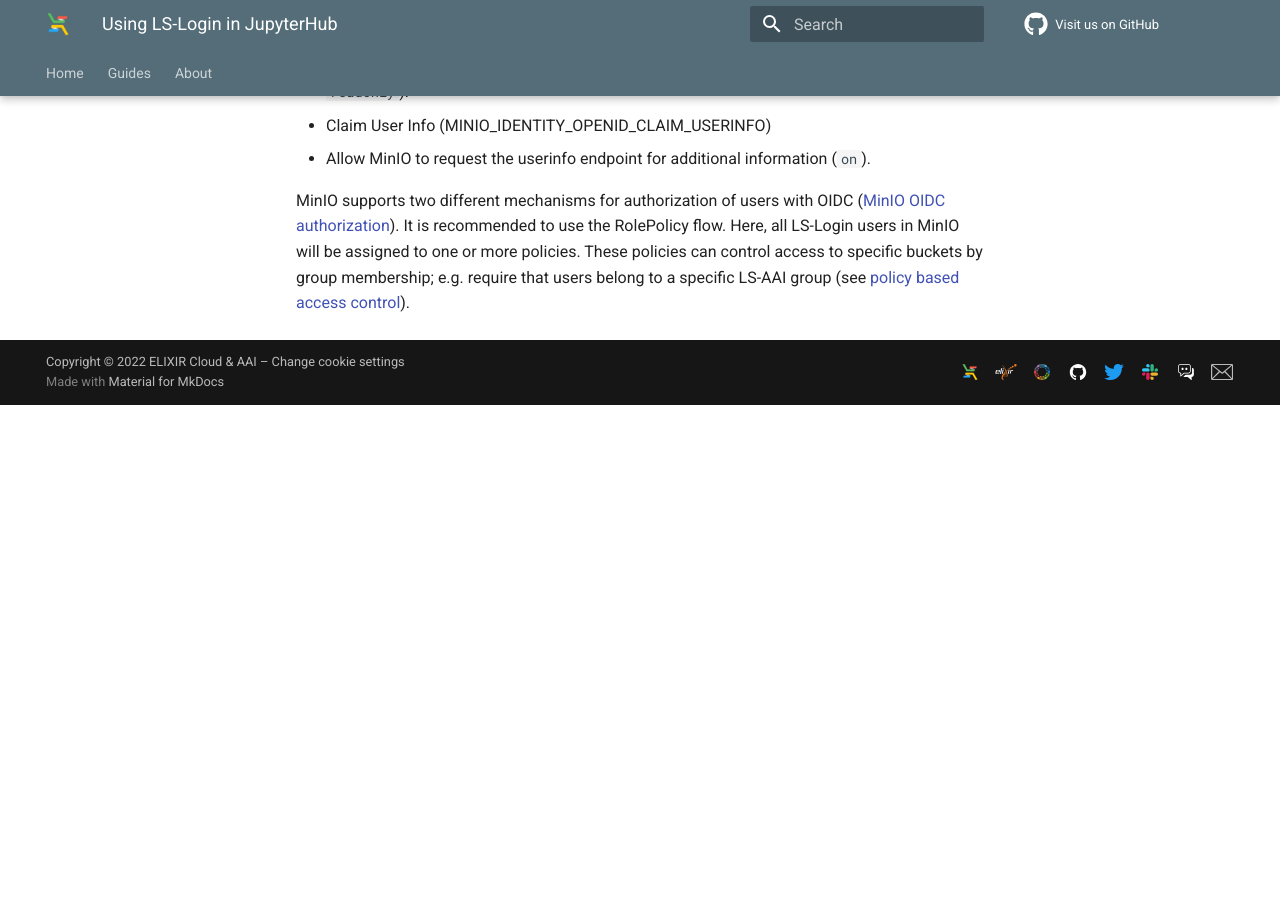
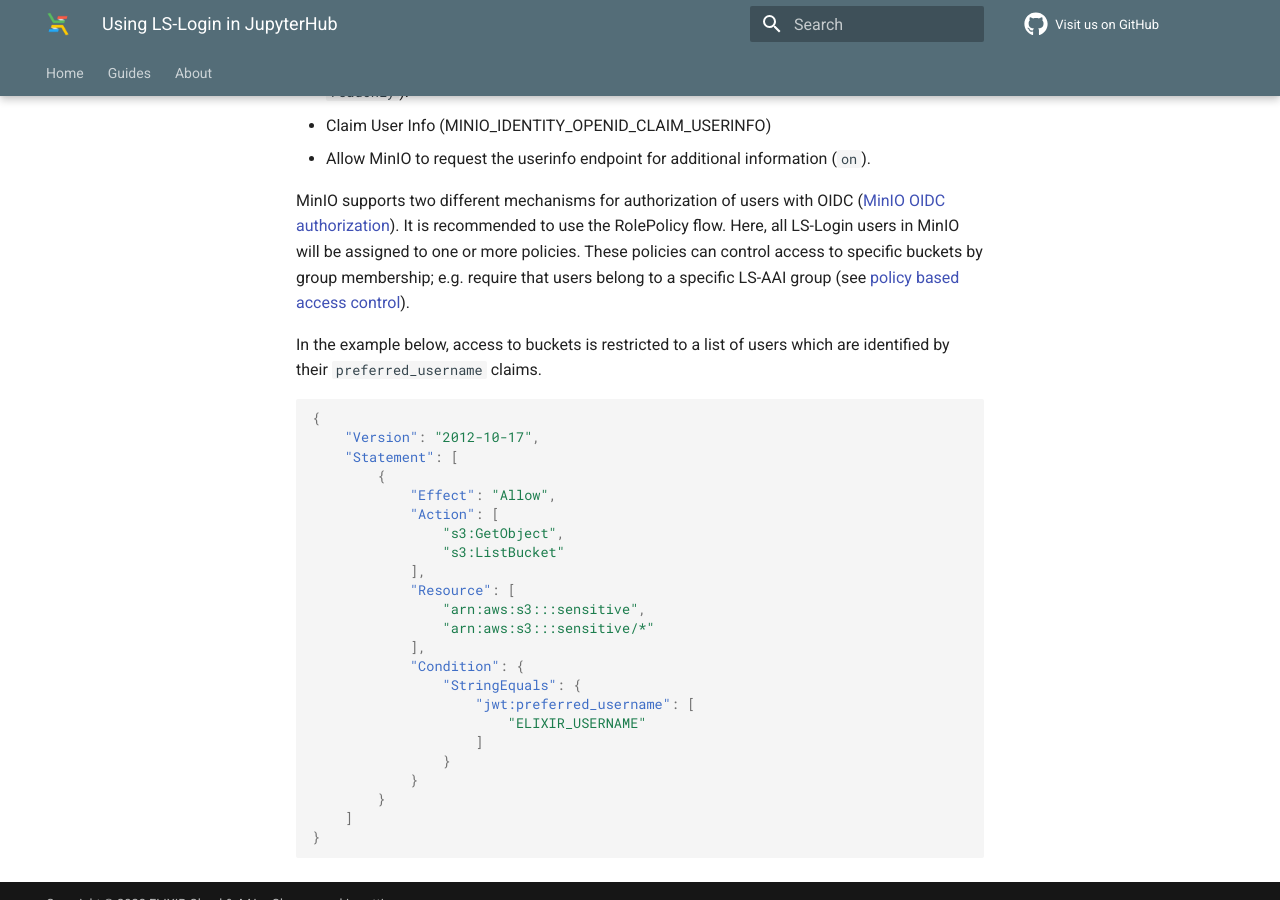
Before and after one commit to elixir-cloud-aai/elixir-cloud-aai.github.io, an MkDocs documentation site: the page built from docs/guides/guide-dev/services_to_ls_aai.md, in a window 1280 px wide and 900 px high, scrolled down 2506 px. Built offline with MkDocs 1.6.1 and Material for MkDocs 9.7.7, drawn with Linux system fonts in a browser that asks for light colours; comment, search, counter and statistics services are not loaded; before the commit the page ends 2911 px from its top, so only the background shows below that.

Commit message:
add minio policy

````diff
--- a/docs/guides/guide-dev/services_to_ls_aai.md
+++ b/docs/guides/guide-dev/services_to_ls_aai.md
@@ -88,3 +88,31 @@ LS-Login can be activated in MinIO either by using the MinIO console using the O
   - Allow MinIO to request the userinfo endpoint for additional information (`on`).
 
 MinIO supports two different mechanisms for authorization of users with OIDC ([MinIO OIDC authorization](https://min.io/docs/minio/linux/administration/identity-access-management/oidc-access-management.html#minio-external-identity-management-openid)). It is recommended to use the RolePolicy flow. Here, all LS-Login users in MinIO will be assigned to one or more policies. These policies can control access to specific buckets by group membership; e.g. require that users belong to a specific LS-AAI group (see [policy based access control](https://min.io/docs/minio/linux/administration/identity-access-management/policy-based-access-control.html#tag-based-policy-conditions)).
+
+In the example below, access to buckets is restricted to a list of users which are identified by their `preferred_username` claims.
+
+```json
+{
+    "Version": "2012-10-17",
+    "Statement": [
+        {
+            "Effect": "Allow",
+            "Action": [
+                "s3:GetObject",
+                "s3:ListBucket"
+            ],
+            "Resource": [
+                "arn:aws:s3:::sensitive",
+                "arn:aws:s3:::sensitive/*"
+            ],
+            "Condition": {
+                "StringEquals": {
+                    "jwt:preferred_username": [
+                        "ELIXIR_USERNAME"
+                    ]
+                }
+            }
+        }
+    ]
+}
+```
````
